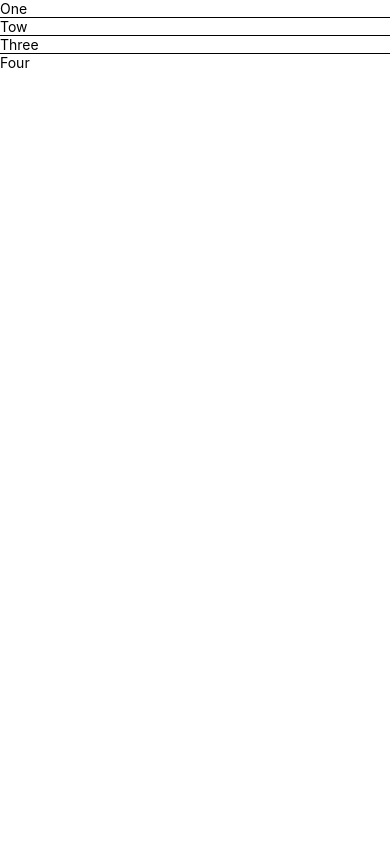
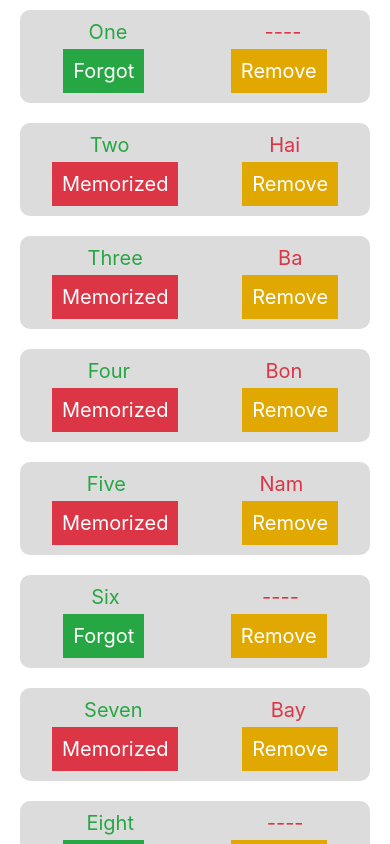
Before and after one commit to tram0808/tram0808, a React Native app: screen / in a window 390 px wide. Built offline with nearby package versions, Linux system fonts and the light colour scheme.

Commit message:
creat flatlist

```diff
--- a/App.js
+++ b/App.js
@@ -1,10 +1,7 @@
 //import liraries
 import React, { Component } from 'react';
 import { View, Text, StyleSheet, ScrollView } from 'react-native';
-import Word from './src/common/Word';
-import Box from './src/common/Box';
-import List from './src/common/List';
-import MyFalist from './src/common/MyFalist';
+import MyFatlist from './src/common/MyFatlist';
 
 export default class App extends Component {
   render() {
@@ -13,7 +10,8 @@ export default class App extends Component {
         {/* <ScrollView showsVerticalScrollIndicator={false}>
           <List />
         </ScrollView> */}
-        <MyFalist/>
+        {/* <Abv/> */}
+        <MyFatlist />
     </View>
     );
   }
@@ -23,6 +21,7 @@ export default class App extends Component {
 const styles = StyleSheet.create({
   container: {
     flex: 1,
+
   },
 });
 
--- a/src/common/MyFalist.js
+++ /dev/null
@@ -1,43 +0,0 @@
-import React, { Component } from 'react'
-import { Text, View , StyleSheet, FlatList, ActivityIndicator, RefreshControl} from 'react-native'
-import word from './Word';
-
-const words=['One', 'Tow', 'Three','Four']
-export default class MyFalist extends Component {
-    constructor(props){
-        super(props);
-        this.state={
-            isLoading:false,
-        }
-    }
-    render() {
-        return (
-            <FlatList
-                // horizontal={false} //true: cot, false: hang ngang
-                data = {words}
-                renderItem ={({item}) => {
-                    return <Text>{item}</Text>;
-                }}
-                keyExtractor={item => item}
-                extraData={words}
-                ItemSeparatorComponent = {() =>{
-                    return (
-                        <View style={{width: '100%', height:1, backgroundColor: 'black'}} />
-                    );
-                }}
-                refreshControl={
-                    <RefreshControl
-                        refreshing={this.state.isRefreshing}
-                        onRefresh={() => this.setState({isLoading: true})}
-                    />
-                }
-            />
-
-        );
-    }
-}
-const styles = StyleSheet.create({
-    container: {
-      flex: 1,
-    },
-  });
--- /dev/null
+++ b/src/common/MyFatlist.js
@@ -0,0 +1,108 @@
+import React, {Component} from 'react';
+import {Text, View, FlatList, StyleSheet, TouchableOpacity} from 'react-native';
+
+const words = [
+    {id: '1', en: 'One', vn: 'Mot', isMemorized: true},
+    {id: '2', en: 'Two', vn: 'Hai', isMemorized: false},
+    {id: '3', en: 'Three', vn: 'Ba', isMemorized: false},
+    {id: '4', en: 'Four', vn: 'Bon', isMemorized: false},
+    {id: '5', en: 'Five', vn: 'Nam', isMemorized: false},
+    {id: '6', en: 'Six', vn: 'Sau', isMemorized: true},
+    {id: '7', en: 'Seven', vn: 'Bay', isMemorized: false},
+    {id: '8', en: 'Eight', vn: 'Tam', isMemorized: true},
+    {id: '9', en: 'Nine', vn: 'Chin', isMemorized: false},
+    {id: '10', en: 'Ten', vn: 'Muoi', isMemorized: true},
+  ];
+  export default class MyFatlist extends Component {
+    constructor(props) {
+      super(props);
+      this.state = {
+        isLoading: false,
+      };
+    }
+    renderItemFlatlist = item => {
+      return (
+        <View style={styles.containerGroupWord} key={item.id}>
+          <View style={styles.groupText}>
+            <Text style={styles.textEn}>{item.en}</Text>
+            <Text style={styles.textVn}>
+              {item.isMemorized ? '----' : item.vn}
+            </Text>
+          </View>
+          <View style={styles.groupButton}>
+            <TouchableOpacity
+              onPress={() => this.toggleMemorized(item.id)}
+              style={styles.buttonMemorized(item.isMemorized)}>
+              <Text style={styles.textMemorized}>
+                {item.isMemorized ? 'Forgot' : 'Memorized'}
+              </Text>
+            </TouchableOpacity>
+            <TouchableOpacity
+              onPress={() => this.removeWord(item.id)}
+              style={styles.buttonRemove}>
+              <Text style={styles.textRemove}>Remove</Text>
+            </TouchableOpacity>
+          </View>
+        </View>
+      );
+    };
+    render() {
+      return (
+        <FlatList
+            data={words}
+            renderItem={({item}) => this.renderItemFlatlist(item)}
+            keyExtractor={item => item.id}
+            extraData={words}
+/>
+    );
+  }
+}
+
+const styles = StyleSheet.create({
+    container: {
+      flex: 1,
+    },
+    containerGroupWord: {
+      justifyContent: 'space-between',
+      marginVertical: 10,
+      borderRadius: 10,
+      backgroundColor: 'gainsboro',
+      paddingVertical: 10,
+      marginHorizontal: 20,
+    },
+    groupText: {
+      flexDirection: 'row',
+      justifyContent: 'space-around',
+    },
+    textEn: {
+      color: '#27A744',
+      fontSize: 20,
+    },
+    textVn: {
+      color: '#DC3545',
+      fontSize: 20,
+    },
+    groupButton: {
+      marginTop: 5,
+      flexDirection: 'row',
+      justifyContent: 'space-around',
+    },
+    buttonMemorized: isMemorized => {
+      return {
+        backgroundColor: isMemorized ? '#27A744' : '#DC3545',
+        padding: 10,
+      };
+    },
+    buttonRemove: {
+      backgroundColor: '#E0A800',
+      padding: 10,
+    },
+    textMemorized: {
+      color: '#ffffff',
+      fontSize: 20,
+    },
+    textRemove: {
+      color: '#ffffff',
+      fontSize: 20,
+    },
+  });
```
